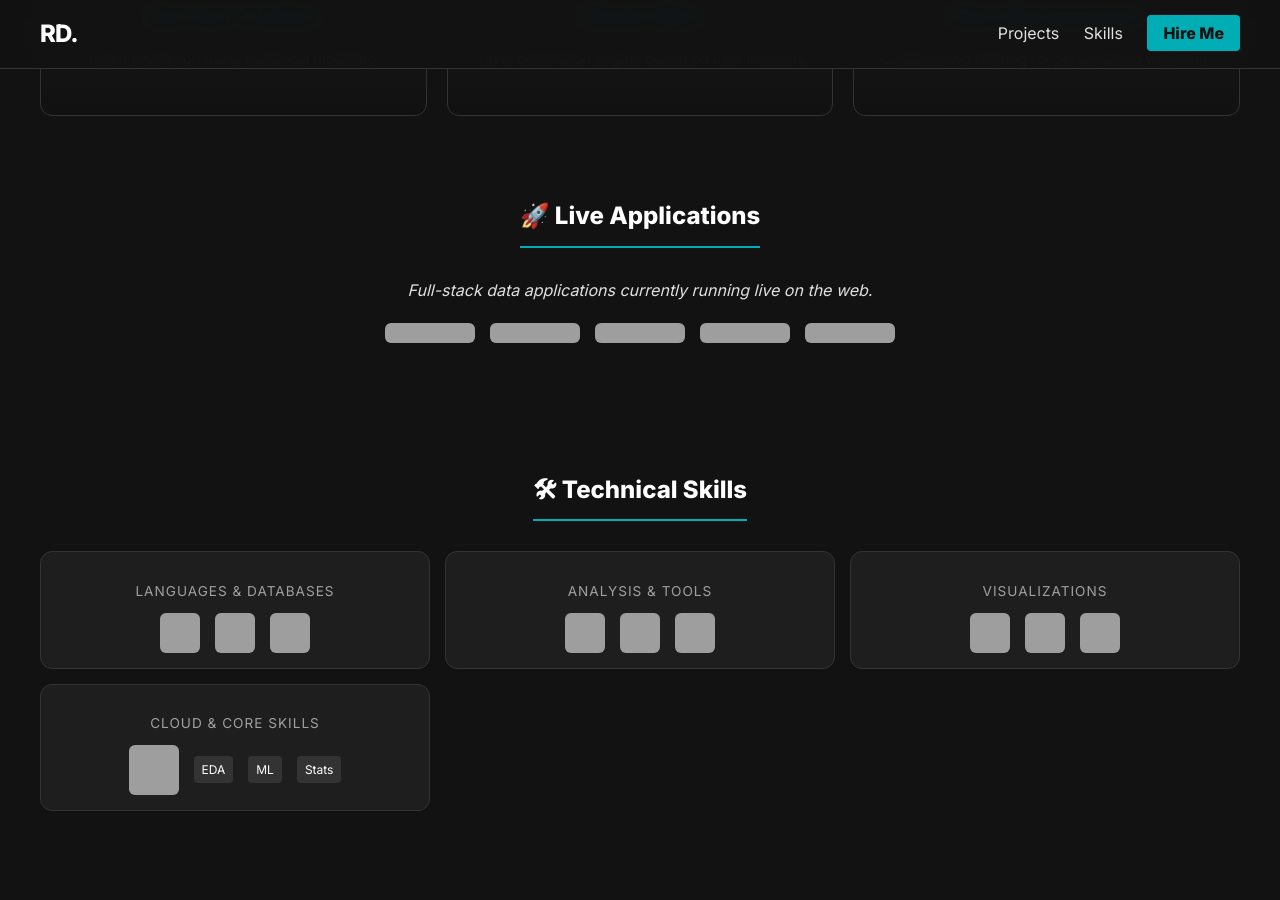
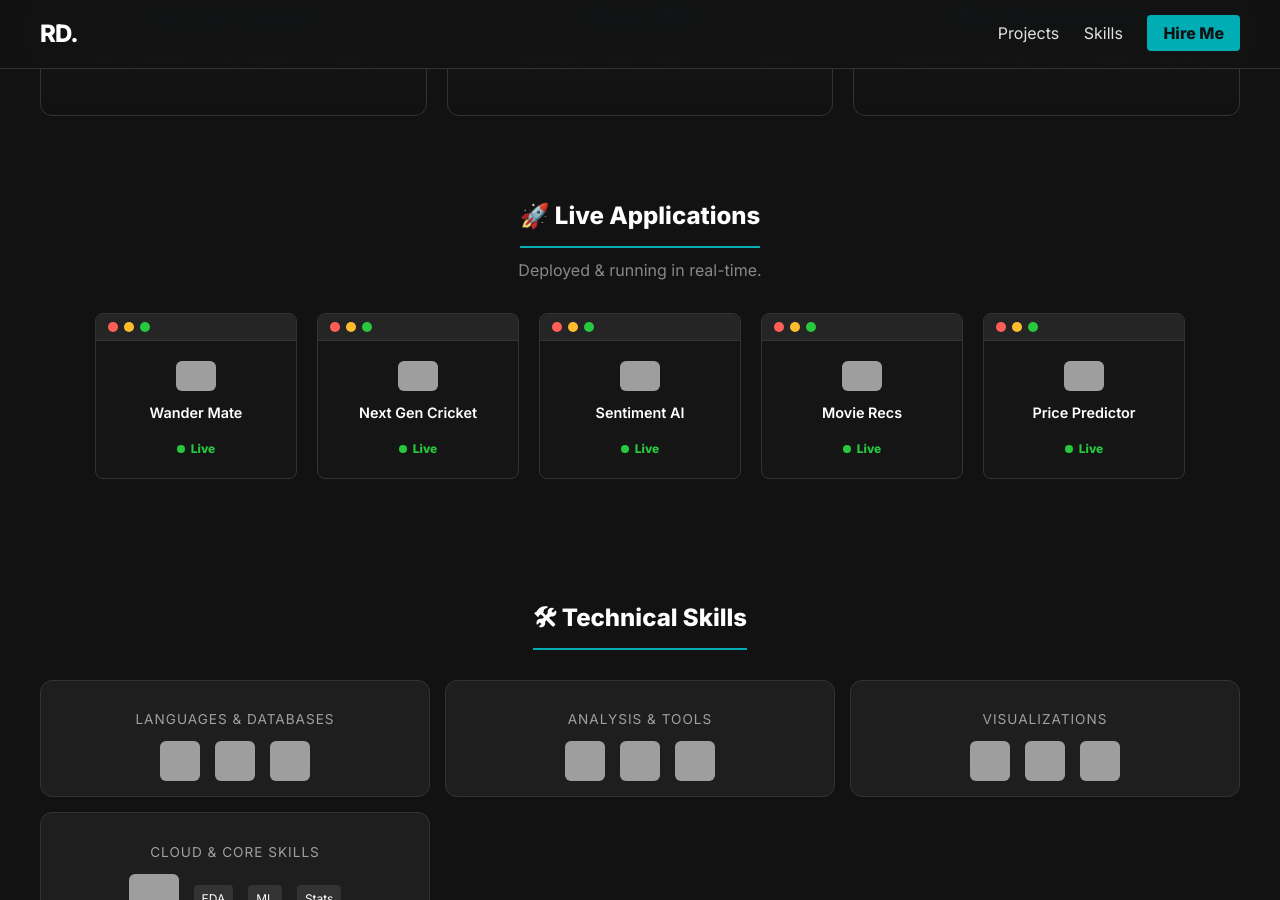
Before and after one commit to IamRaNo/iamrano.github.io, a Jekyll site: the page built from index.md, in a window 1280 px wide and 900 px high, scrolled down 2693 px, cut to the strip 0-900 px from the top of the window. Built offline with Jekyll 4.4.1, drawn with Linux system fonts in a browser that asks for light colours; grey boxes are pictures that could not be loaded.

Commit message:
Update index.md

```diff
--- a/index.md
+++ b/index.md
@@ -9,31 +9,23 @@ title: Ranojoy Das | Data Analyst
     <h1 style="text-align: left; font-size: 3.5rem; margin-bottom: 10px;">
       Hi There, <br> I'm <span style="color: #00ADB5;">Ranojoy</span>
     </h1>
-
     <h3 style="text-align: left; margin-top: 0; color: #ccc;">
       I Am Into <span style="color: #FF4B4B;">Data Analytics</span>
     </h3>
-
     <p style="text-align: left; color: #888; max-width: 500px; margin-bottom: 30px;">
       Eager to learn, grow, and become a valuable asset to any team.
     </p>
-
     <div style="display: flex; flex-direction: column; align-items: center; width: fit-content;">
-
       <a href="#featured-projects" class="btn-highlight" style="text-decoration: none; padding: 12px 25px; border-radius: 30px;">
         See Projects <i class="fas fa-arrow-down"></i>
       </a>
-
       <div class="hero-socials" style="margin-top: 20px;">
         <a href="https://linkedin.com/in/ranojoy"><img src="https://img.icons8.com/ios-filled/50/00ADB5/linkedin.png" width="35"></a>
         <a href="https://github.com/IamRaNo"><img src="https://img.icons8.com/ios-filled/50/00ADB5/github.png" width="35"></a>
         <a href="mailto:dasranojoy9@gmail.com"><img src="https://img.icons8.com/ios-filled/50/00ADB5/mail.png" width="35"></a>
       </div>
-
     </div>
-
   </div>
-
   <div class="hero-image">
     <img src="assets/new_image.png" alt="Profile" class="profile-pic">
   </div>
@@ -183,27 +175,78 @@ title: Ranojoy Das | Data Analyst
 
 <br>
 
-<div style="text-align: center; margin-bottom: 20px;">
+<div style="text-align: center; margin-bottom: 30px;">
   <h2>🚀 Live Applications</h2>
-  <p><em>Full-stack data applications currently running live on the web.</em></p>
+  <p style="color: #888; margin-top: -20px;">Deployed & running in real-time.</p>
 </div>
 
-<div style="display: flex; flex-wrap: wrap; gap: 15px; justify-content: center; margin-bottom: 60px;">
-  <a href="https://huggingface.co/spaces/thetshooter/Wander_Mate" style="text-decoration: none;">
-    <img src="https://img.shields.io/badge/Wander_Mate-FF4B4B?style=for-the-badge&logo=streamlit&logoColor=white" alt="Wander Mate">
+<div class="browser-grid">
+
+  <a href="https://huggingface.co/spaces/thetshooter/Wander_Mate" class="browser-card">
+    <div class="browser-header">
+      <span class="dot dot-red"></span>
+      <span class="dot dot-yellow"></span>
+      <span class="dot dot-green"></span>
+    </div>
+    <div class="browser-body">
+      <img src="https://img.icons8.com/color/48/airplane-take-off.png" alt="Travel" width="40">
+      <strong style="color: #fff; font-size: 0.9em;">Wander Mate</strong>
+      <div class="status-live"><span class="pulsing-dot"></span> Live</div>
+    </div>
   </a>
-  <a href="https://huggingface.co/spaces/thetshooter/nextGenCricketer" style="text-decoration: none;">
-    <img src="https://img.shields.io/badge/Next_Gen_Cricketer-430098?style=for-the-badge&logo=heroku&logoColor=white" alt="Next Gen Cricketer">
+
+  <a href="https://huggingface.co/spaces/thetshooter/nextGenCricketer" class="browser-card">
+    <div class="browser-header">
+      <span class="dot dot-red"></span>
+      <span class="dot dot-yellow"></span>
+      <span class="dot dot-green"></span>
+    </div>
+    <div class="browser-body">
+      <img src="https://img.icons8.com/color/48/cricket.png" alt="Cricket" width="40">
+      <strong style="color: #fff; font-size: 0.9em;">Next Gen Cricket</strong>
+      <div class="status-live"><span class="pulsing-dot"></span> Live</div>
+    </div>
   </a>
-  <a href="https://senti-analysis-ranoj.streamlit.app/" style="text-decoration: none;">
-    <img src="https://img.shields.io/badge/Sentiment_Analysis-3776AB?style=for-the-badge&logo=python&logoColor=white" alt="Sentiment Analysis">
+
+  <a href="https://senti-analysis-ranoj.streamlit.app/" class="browser-card">
+    <div class="browser-header">
+      <span class="dot dot-red"></span>
+      <span class="dot dot-yellow"></span>
+      <span class="dot dot-green"></span>
+    </div>
+    <div class="browser-body">
+      <img src="https://img.icons8.com/color/48/happy--v1.png" alt="Sentiment" width="40">
+      <strong style="color: #fff; font-size: 0.9em;">Sentiment AI</strong>
+      <div class="status-live"><span class="pulsing-dot"></span> Live</div>
+    </div>
   </a>
-  <a href="https://huggingface.co/spaces/thetshooter/movieRecommendation" style="text-decoration: none;">
-    <img src="https://img.shields.io/badge/Movie_Recommender-EA4335?style=for-the-badge&logo=google-cloud&logoColor=white" alt="Movie Recommendation">
+
+  <a href="https://huggingface.co/spaces/thetshooter/movieRecommendation" class="browser-card">
+    <div class="browser-header">
+      <span class="dot dot-red"></span>
+      <span class="dot dot-yellow"></span>
+      <span class="dot dot-green"></span>
+    </div>
+    <div class="browser-body">
+      <img src="https://img.icons8.com/color/48/movie-projector.png" alt="Movie" width="40">
+      <strong style="color: #fff; font-size: 0.9em;">Movie Recs</strong>
+      <div class="status-live"><span class="pulsing-dot"></span> Live</div>
+    </div>
   </a>
-  <a href="https://lap-price-pred-ranoj.streamlit.app/" style="text-decoration: none;">
-    <img src="https://img.shields.io/badge/Price_Predictor-FF4B4B?style=for-the-badge&logo=streamlit&logoColor=white" alt="Laptop Price Prediction">
+
+  <a href="https://lap-price-pred-ranoj.streamlit.app/" class="browser-card">
+    <div class="browser-header">
+      <span class="dot dot-red"></span>
+      <span class="dot dot-yellow"></span>
+      <span class="dot dot-green"></span>
+    </div>
+    <div class="browser-body">
+      <img src="https://img.icons8.com/color/48/laptop.png" alt="Laptop" width="40">
+      <strong style="color: #fff; font-size: 0.9em;">Price Predictor</strong>
+      <div class="status-live"><span class="pulsing-dot"></span> Live</div>
+    </div>
   </a>
+
 </div>
 
 <div id="technical-skills" style="text-align: center; margin-bottom: 20px; padding-top: 80px; margin-top: -60px;">
@@ -269,7 +312,6 @@ title: Ranojoy Das | Data Analyst
       <p style="margin-bottom: 5px;"><strong>🏆 Career Forward Program</strong><br><span style="color: #A0A0A0; font-size: 0.9em;">McKinsey & Company</span></p>
       <a href="https://drive.google.com/file/d/1qKkLvYBkfzKg5vMXXSrwFxKKLpwga5Ts/view?usp=sharing"><img src="https://img.shields.io/badge/View_Certificate-4285F4?style=flat-square&logo=google-drive&logoColor=white" alt="View"></a>
     </div>
-
     <div style="background: #1E1E1E; border: 1px solid #333; border-radius: 12px; padding: 20px;">
       <h3 style="margin-top: 0; color: #00ADB5; font-size: 1.2em; border-bottom: 1px solid #333; padding-bottom: 10px;">☁️ Cloud & Specialized</h3>
       <p style="margin-bottom: 5px;"><strong>🏆 AWS Fundamentals</strong><br><span style="color: #A0A0A0; font-size: 0.9em;">Amazon AWS</span></p>
@@ -295,7 +337,6 @@ title: Ranojoy Das | Data Analyst
       <p style="margin-bottom: 5px;"><strong>🏆 Data Fundamentals</strong><br><span style="color: #A0A0A0; font-size: 0.9em;">IBM</span></p>
       <a href="https://drive.google.com/file/d/1ZL00QbqKd1TUw-oLA1B2WMIB34Rdokt4/view?usp=drive_link"><img src="https://img.shields.io/badge/View_Certificate-4285F4?style=flat-square&logo=google-drive&logoColor=white" alt="View"></a>
     </div>
-
     <div style="background: #1E1E1E; border: 1px solid #333; border-radius: 12px; padding: 20px;">
       <h3 style="margin-top: 0; color: #00ADB5; font-size: 1.2em; border-bottom: 1px solid #333; padding-bottom: 10px;">📜 Additional Certifications</h3>
       <p style="margin-bottom: 5px;"><strong>🏆 Data Science</strong><br><span style="color: #A0A0A0; font-size: 0.9em;">Cisco / Cognitive Class</span></p>
```
